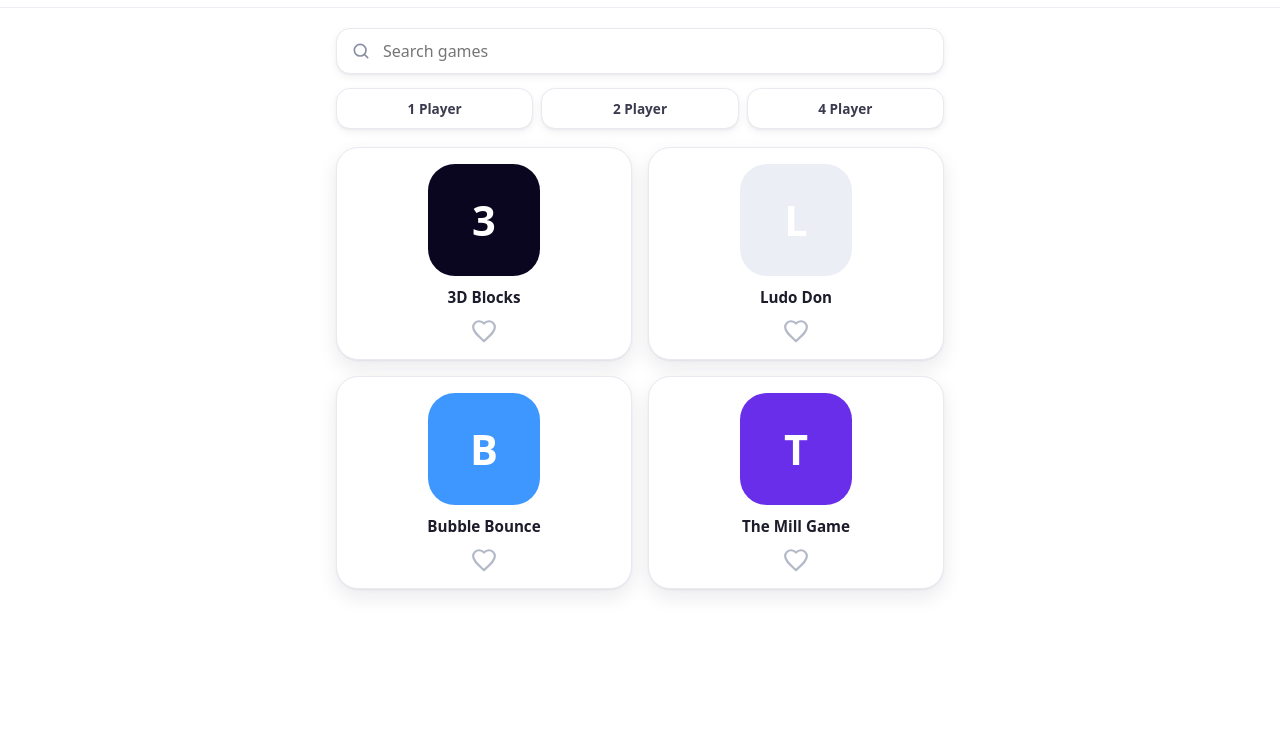
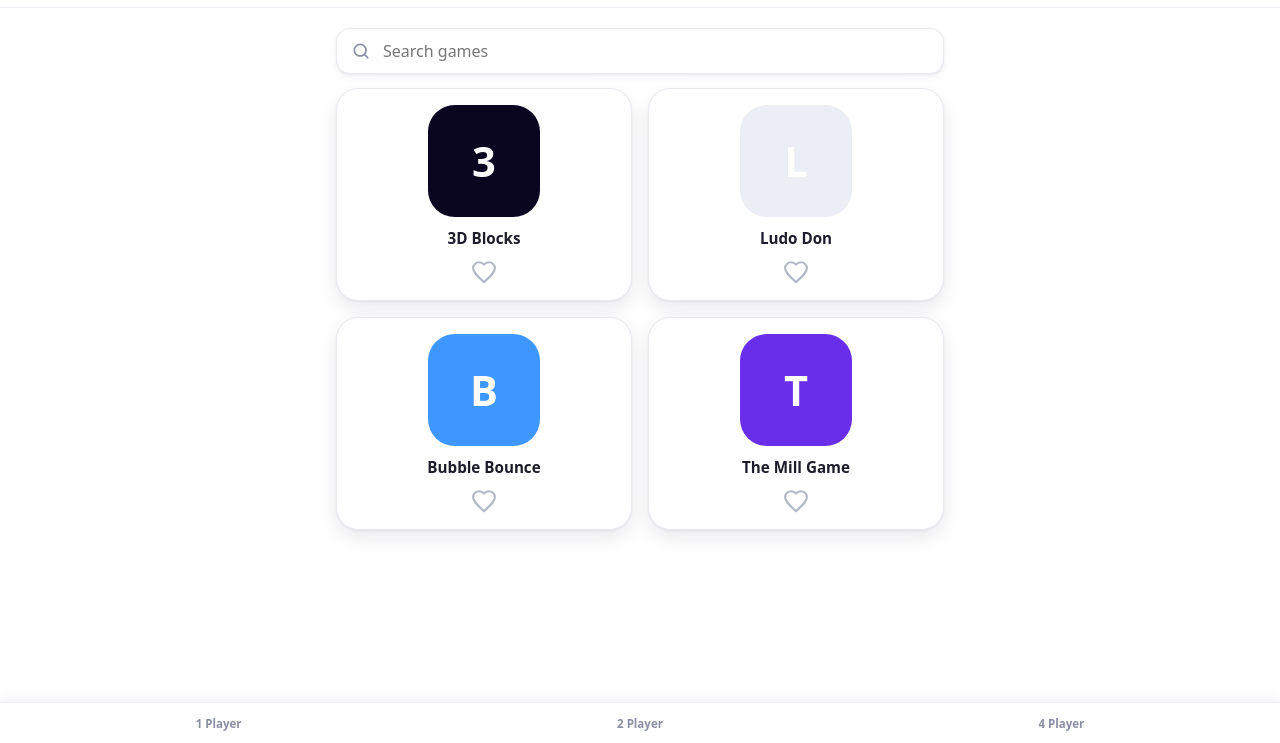
Before and after one commit to RochTools/game-hub, a plain HTML site: page index.html in a window 1280 px wide. Shown: the part 57-800 px from the top of the page. Drawn offline with Linux system fonts and the light colour scheme; no server answers.

Commit message:
Refactor styles for home and category bar
Updated padding for #home and modified styles for .cats and .chip.

```diff
--- a/style.css
+++ b/style.css
@@ -78,7 +78,7 @@ h1 {
 /* ---------- ہوم ---------- */
 #home {
   min-height: calc(100dvh - 70px);
-  padding: 20px 16px calc(env(safe-area-inset-bottom) + 28px);
+  padding: 20px 16px calc(env(safe-area-inset-bottom) + 100px); /* نیچے بار کے لیے جگہ */
   max-width: 640px;
   margin: 0 auto;
 }
@@ -275,34 +275,43 @@ h1 {
   text-align: center;
 }
 
-/* ---------- کیٹیگریز اور سرچ ---------- */
+/* ---------- نیچے کیٹیگری بار (آئیکن کے ساتھ) ---------- */
 .cats {
+  position: fixed;
+  left: 0;
+  right: 0;
+  bottom: 0;
+  z-index: 6;
   display: flex;
-  flex-wrap: nowrap;
-  gap: 8px;
-  margin-bottom: 18px;
+  padding: 6px 8px calc(env(safe-area-inset-bottom) + 6px);
+  background: rgba(255, 255, 255, .96);
+  -webkit-backdrop-filter: blur(8px);
+  backdrop-filter: blur(8px);
+  border-top: 1px solid #eceef3;
+  box-shadow: 0 -4px 14px rgba(20, 20, 50, .06);
 }
 .chip {
   flex: 1 1 0;
   min-width: 0;
-  padding: 10px 6px;
-  background: #fff;
-  border: 1px solid #e8eaf0;
+  display: flex;
+  flex-direction: column;
+  align-items: center;
+  gap: 3px;
+  padding: 7px 4px 6px;
+  background: none;
+  border: 0;
   border-radius: 14px;
-  box-shadow: 0 1px 2px rgba(20, 20, 50, .05), 0 3px 8px rgba(20, 20, 50, .06);
-  color: #3b3b4f;
+  color: #8a8fa3;
   font: inherit;
-  font-size: .85rem;
-  font-weight: 600;
+  font-size: .72rem;
+  font-weight: 700;
   white-space: nowrap;
   cursor: pointer;
-  transition: background .15s, color .15s, border-color .15s;
+  transition: color .15s, background .15s;
 }
-.chip[aria-pressed="true"] {
-  background: #14141f;
-  border-color: #14141f;
-  color: #fff;
-}
+.chip svg { width: 34px; height: 26px; fill: currentColor; display: block; }
+.chip:active { opacity: .7; }
+.chip[aria-pressed="true"] { color: #14141f; background: #f1f2f6; }
 
 .search {
   display: flex;
```
